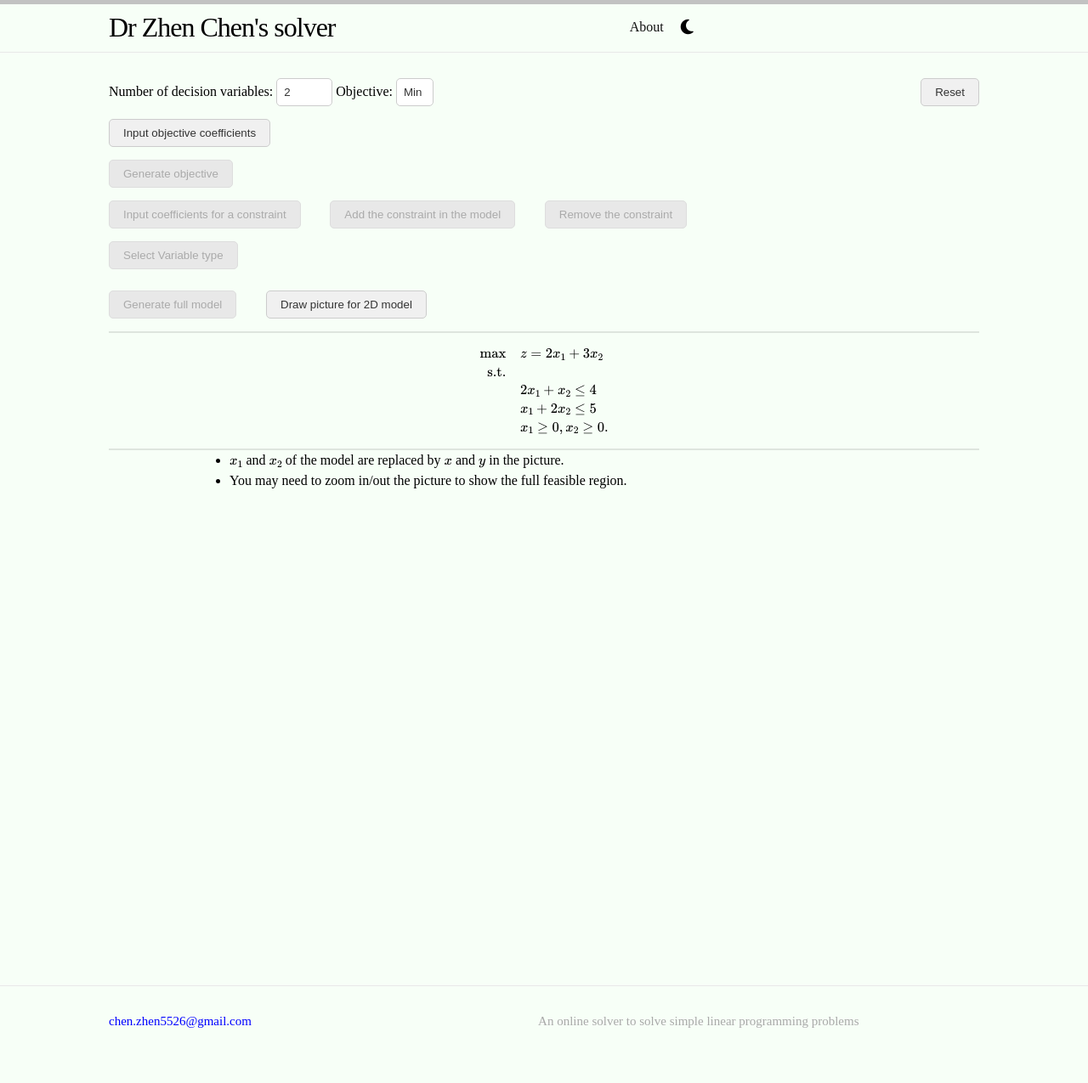
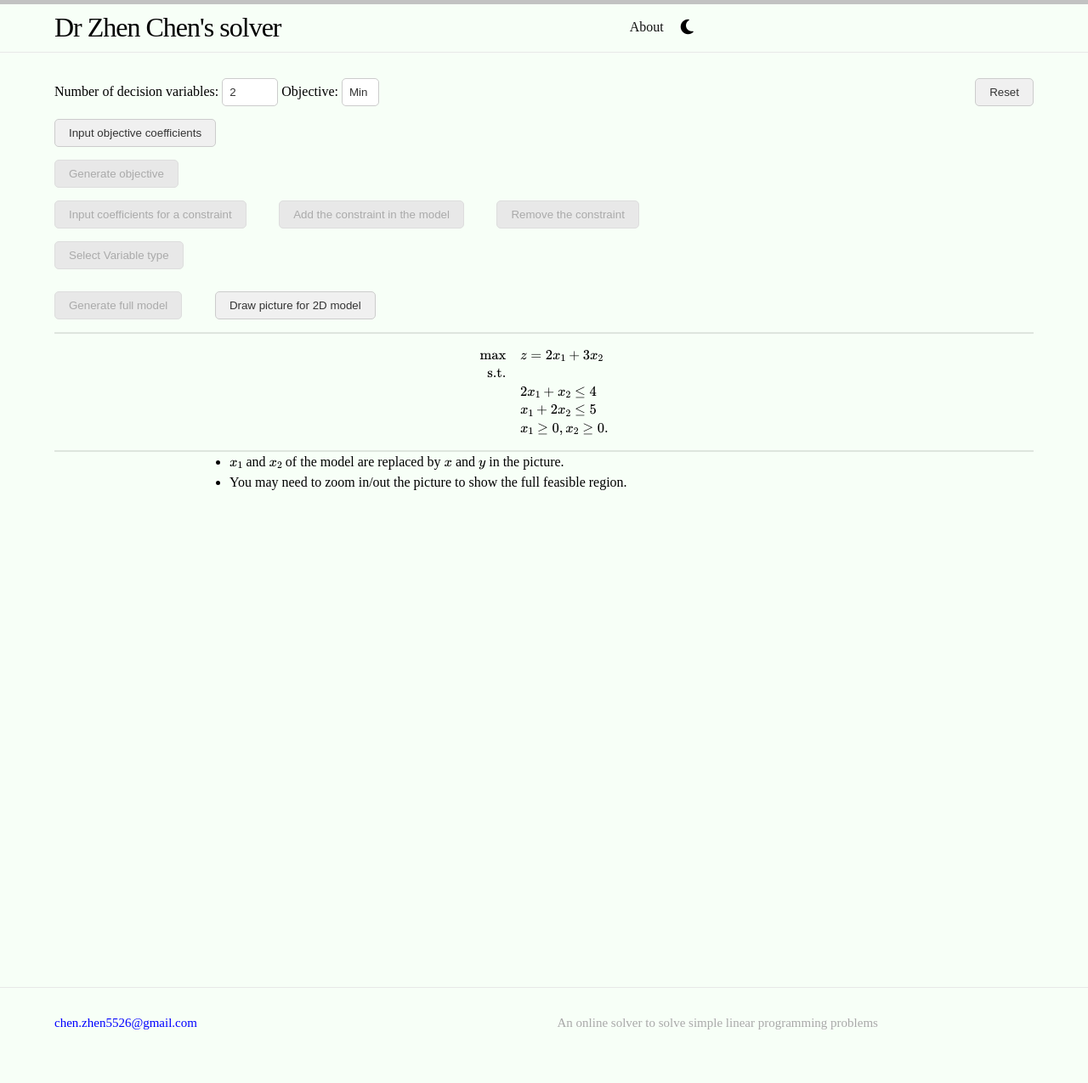
Before and after one commit to RobinChen121/online-solver, a Jekyll site: the page built from index.md, in a window 1280 px wide. Shown: the whole page at 85% size. Built offline with Jekyll 4.4.1, drawn with Linux system fonts in a browser that asks for light colours.

Commit message:
Update main.scss

```diff
--- a/assets/main.scss
+++ b/assets/main.scss
@@ -17,7 +17,7 @@ body {
 .wrapper {
   max-width: 1200px; /* 改成你想要的宽度 */
   padding: 0 20px;
-  width: 80%; /* 容器占父容器的百分比 */
+  width: 90%; /* 容器占父容器的百分比 */
   margin: 0 auto; /* 自动水平居中 */
 }
 
@@ -126,7 +126,7 @@ select {
   color: #333;
   border: 1px solid #ccc;
   padding: 8px;
-  border-radius: 5px;
+  border-radius: 5px; /* 边框更圆润 */
   transition: background 0.3s,
   color 0.3s,
   border 0.3s;
```
